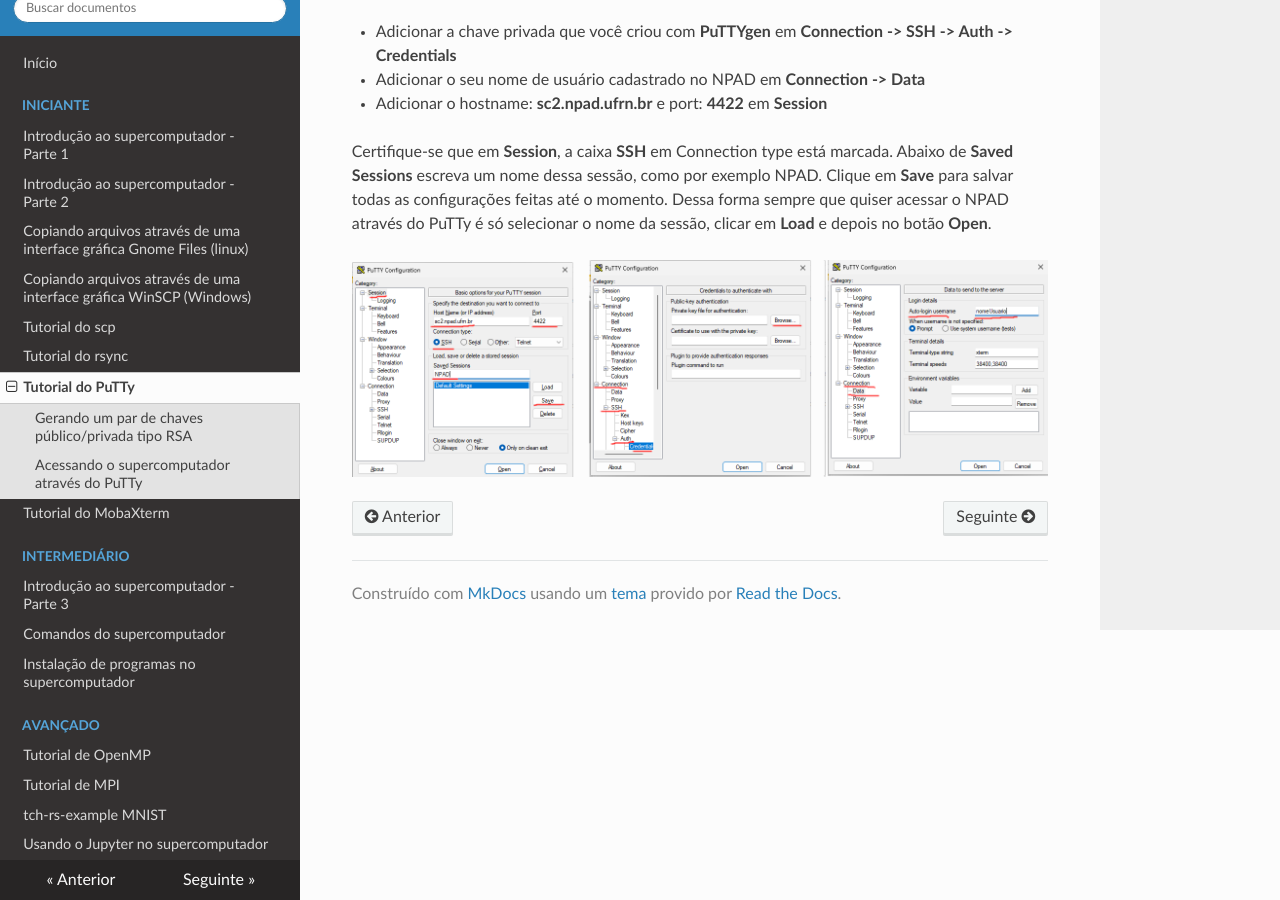
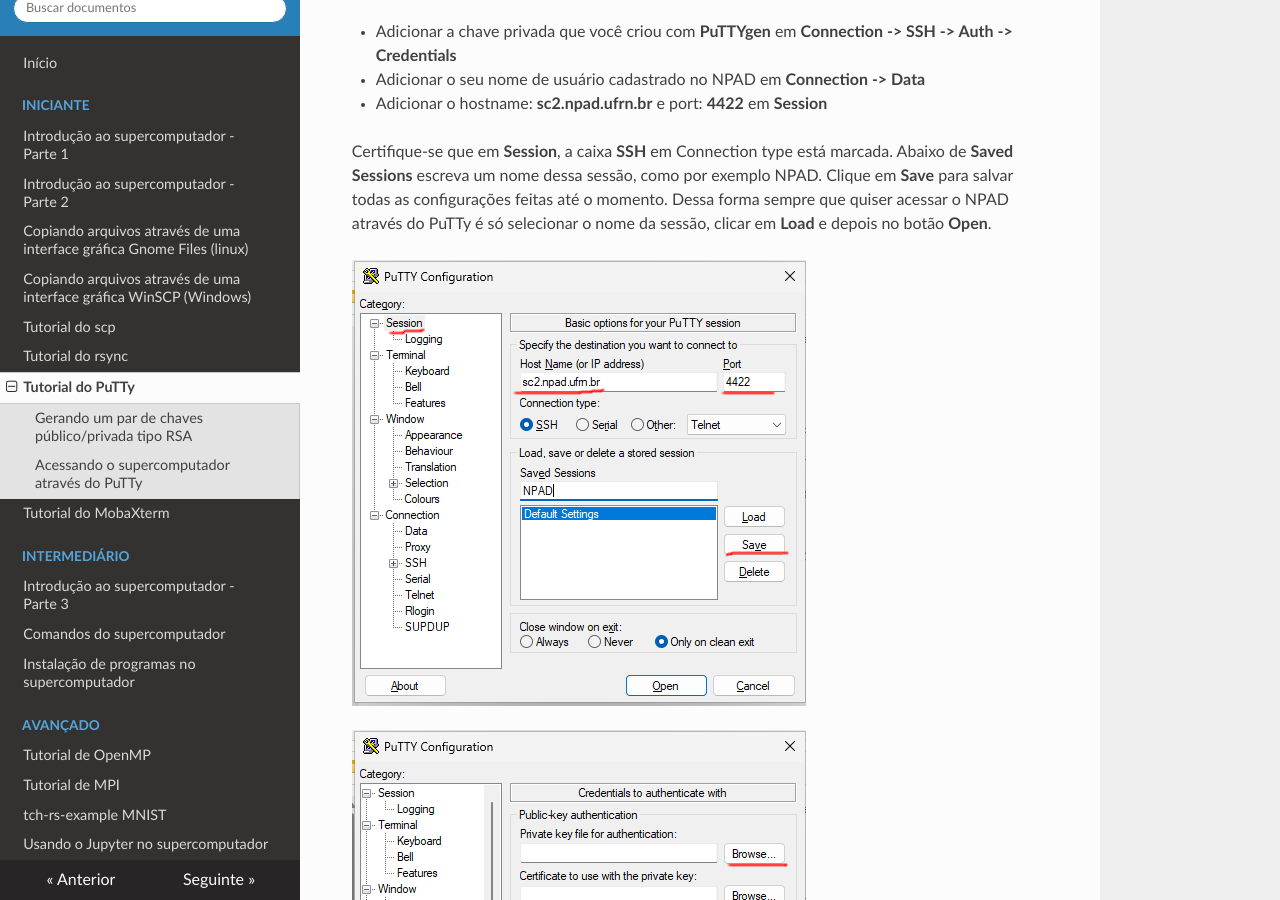
Before and after one commit to NPAD-UFRN/Tutorials, an MkDocs documentation site: the page built from docs/beginner/putty_tutorial.md, in a window 1280 px wide and 900 px high, scrolled down 1680 px. Built offline with MkDocs 1.6.1, drawn with Linux system fonts in a browser that asks for light colours; nearby versions of some CDN libraries.

Commit message:
Upgrade Mkdocs

```diff
--- a/docs/beginner/putty_tutorial.md
+++ b/docs/beginner/putty_tutorial.md
@@ -33,4 +33,9 @@
 Dessa forma sempre que quiser acessar o NPAD através do PuTTy é só selecionar o
 nome da sessão, clicar em **Load** e depois no botão **Open**.
 
-![PuTTY Config Session](../assets/putty_tutorial/putty_config_session.png)
+
+![PuTTY Config Session](../assets/putty_tutorial/putty_session.png)
+
+![PuTTY Config Session](../assets/putty_tutorial/putty_private_key.png)
+
+![PuTTY Config Session](../assets/putty_tutorial/putty_username.png)
```
